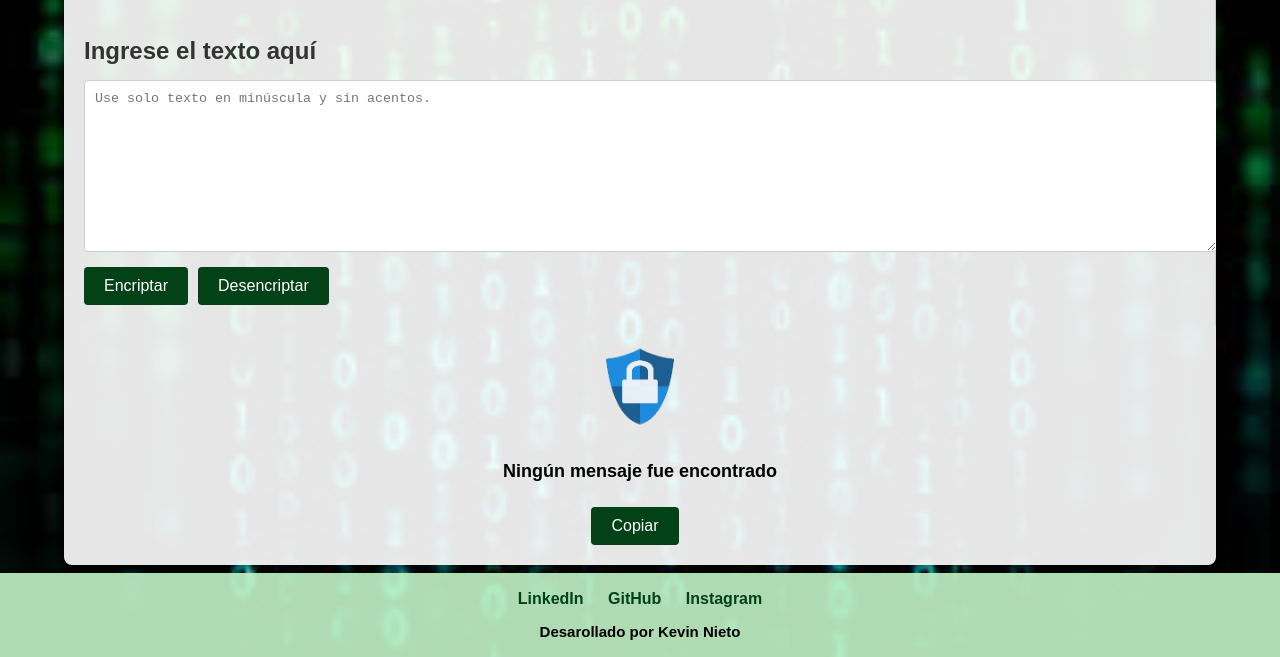
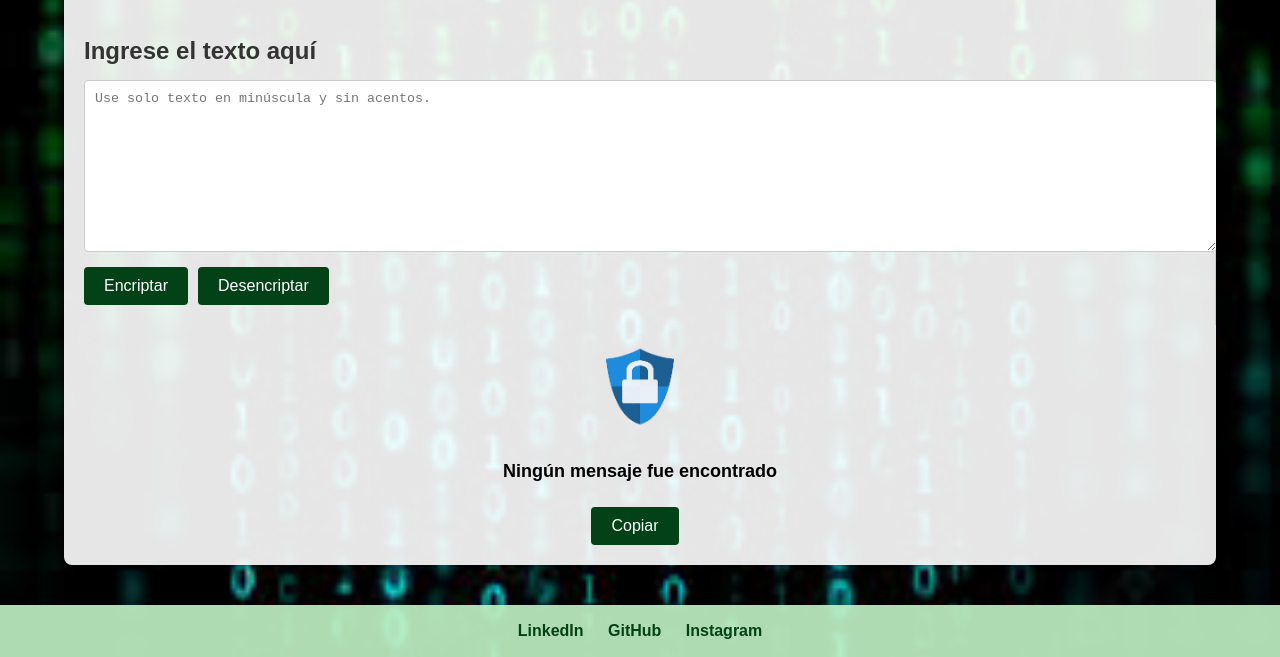
Before and after one commit to keheez/desafioEncriptador, a plain HTML site: page desafioEncriptador/index.html in a window 1280 px wide. Shown: the part 143-800 px from the top of the page. Drawn offline with Linux system fonts and the light colour scheme.

Commit message:
Update index.html

```diff
--- a/desafioEncriptador/index.html
+++ b/desafioEncriptador/index.html
@@ -32,7 +32,6 @@
             <li><a href="https://www.linkedin.com/in/kevin-hernán-ezequiel-nieto-vera-bb2256309/" target="_blank">LinkedIn</a></li>
             <li><a href="https://github.com/keheez/" target="_blank">GitHub</a></li>
             <li><a href="https://www.instagram.com/keheez/" target="_blank">Instagram</a></li>
-            <p>Desarollado por Kevin Nieto</p>
         </ul>
     </footer>
 
```
